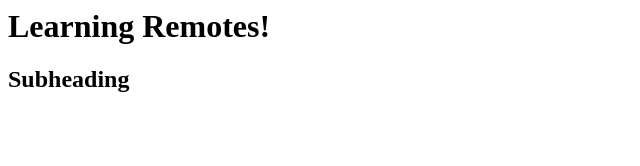
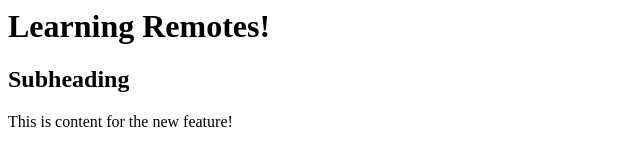
Before and after one commit to clabas/learning-remotes, a plain HTML site: page index.html in a window 1280 px wide. Shown: the whole page, without its empty margins (0-640 px from the left). Drawn offline with Linux system fonts and the light colour scheme.

Commit message:
Added changes to index.html for new-feature

```diff
--- a/index.html
+++ b/index.html
@@ -2,5 +2,8 @@
     <body>
         <h1>Learning Remotes!</h1>
         <h2>Subheading</h2>
+        <p>
+            This is content for the new feature!
+        </p>
     </body>
 </html>
```
